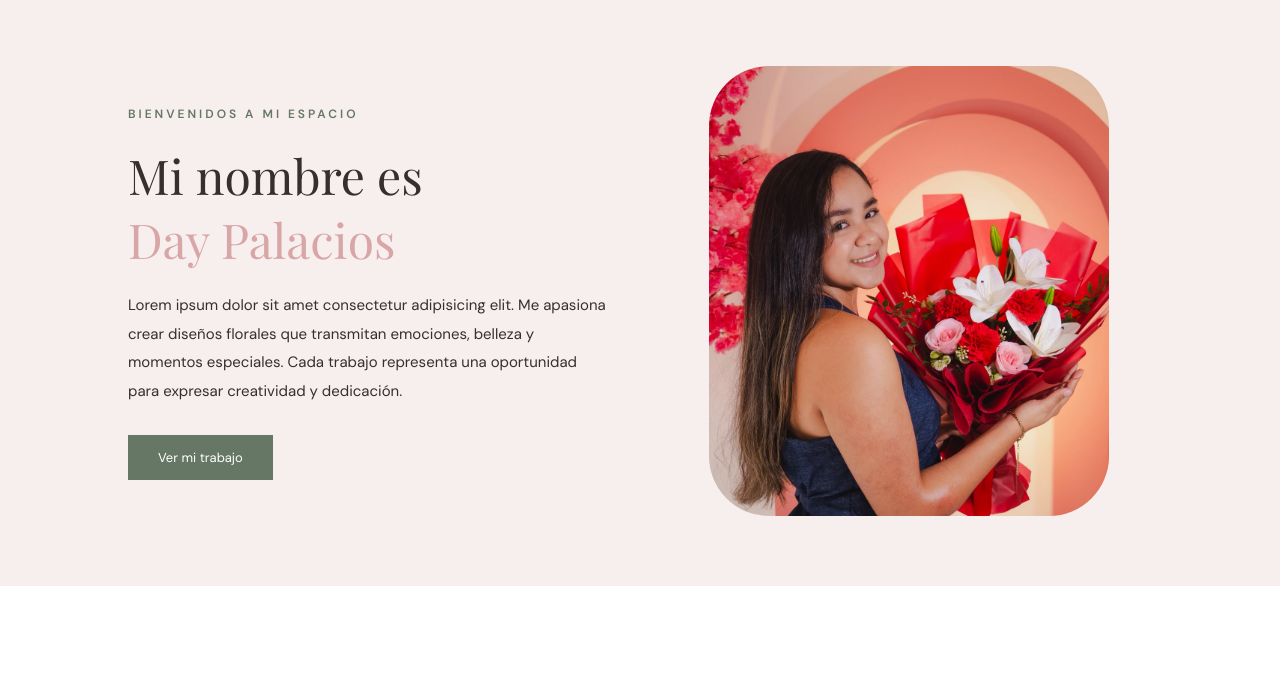
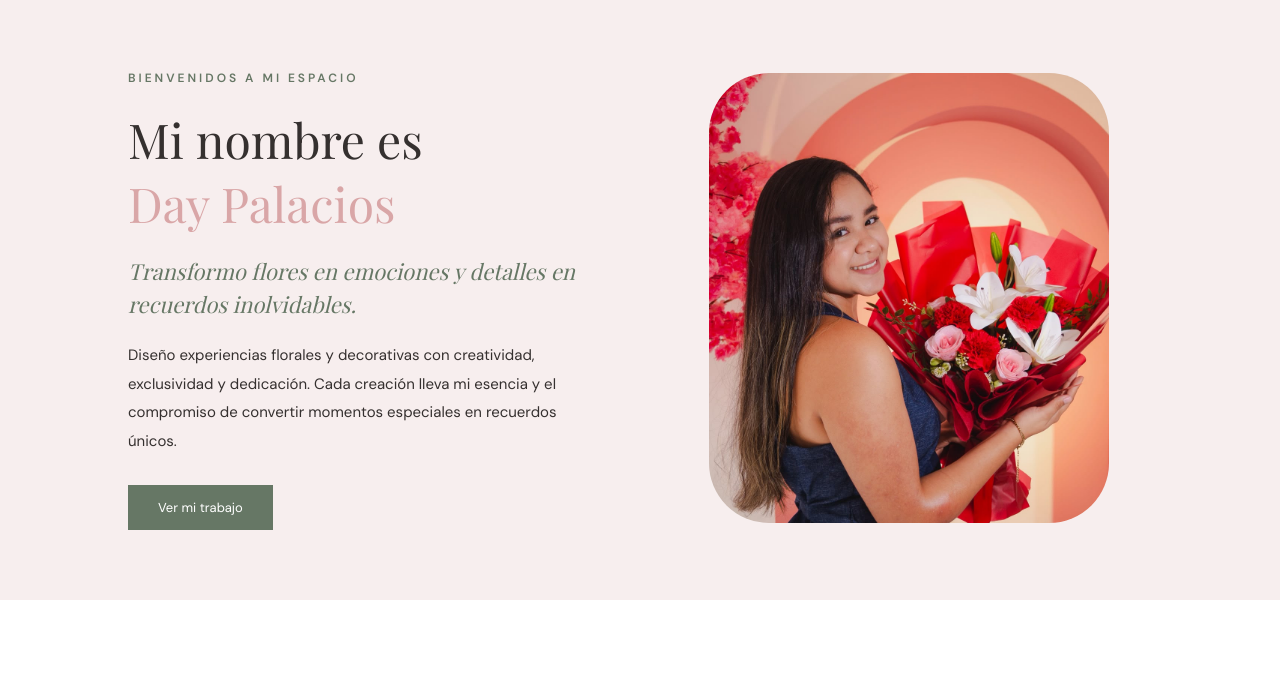
Before and after one commit to joelperazasalarrue-ui/DP-EVENTS, a plain HTML site: page index.html in a window 1280 px wide. Shown: the part 95-772 px from the top of the page. Drawn offline with nearby package versions, Linux system fonts and the light colour scheme.

Commit message:
Actualizacion de la pagina

```diff
--- a/css/estilos.css
+++ b/css/estilos.css
@@ -145,6 +145,17 @@ header {
 .inicio h1 span {
     color: var(--rosa);
     display: block;
+}
+
+.inicio h3 {
+    font-family: var(--titulo);
+    font-size: 22px;
+    font-weight: 400;
+    font-style: italic;
+    line-height: 1.5;
+    color: var(--verde);
+    max-width: 480px;
+    margin-bottom: 20px;
 }
 
 .inicio p {
--- a/index.html
+++ b/index.html
@@ -38,12 +38,12 @@
             <span class="subtitulo">BIENVENIDOS A MI ESPACIO</span>
 
             <h1>Mi nombre es <span>Day Palacios</span></h1>
-
+            <h3>Transformo flores en emociones y detalles en recuerdos inolvidables.</h3>
             <p>
-                Lorem ipsum dolor sit amet consectetur adipisicing elit.
-                Me apasiona crear diseños florales que transmitan emociones,
-                belleza y momentos especiales. Cada trabajo representa
-                una oportunidad para expresar creatividad y dedicación.
+               Diseño experiencias florales y decorativas con
+               creatividad, exclusividad y dedicación. Cada creación
+               lleva mi esencia y el compromiso de convertir momentos
+               especiales en recuerdos únicos.
             </p>
 
             <a href="#portafolio" class="boton">Ver mi trabajo</a>
```
